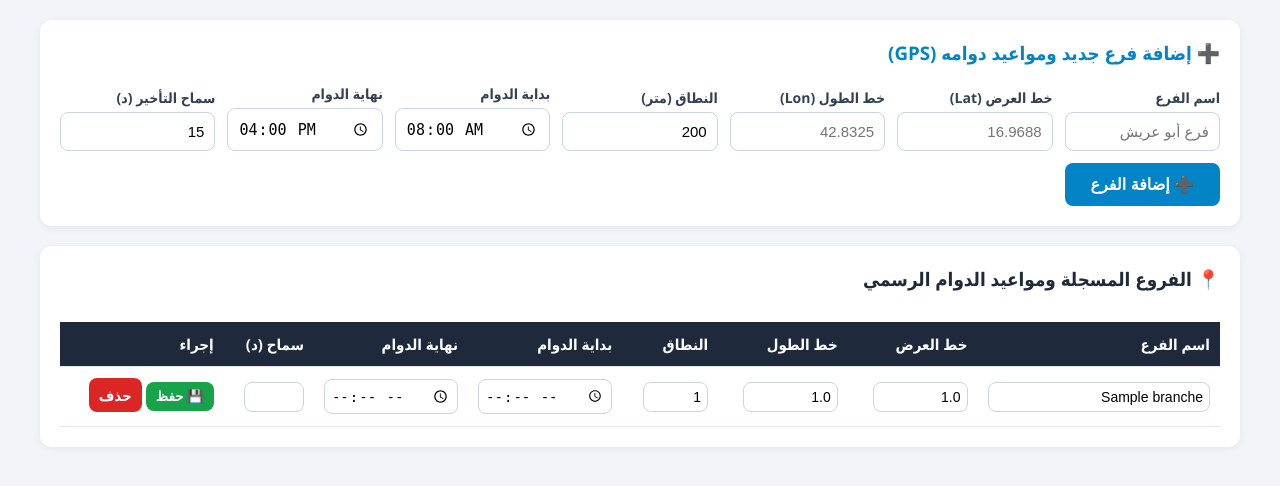
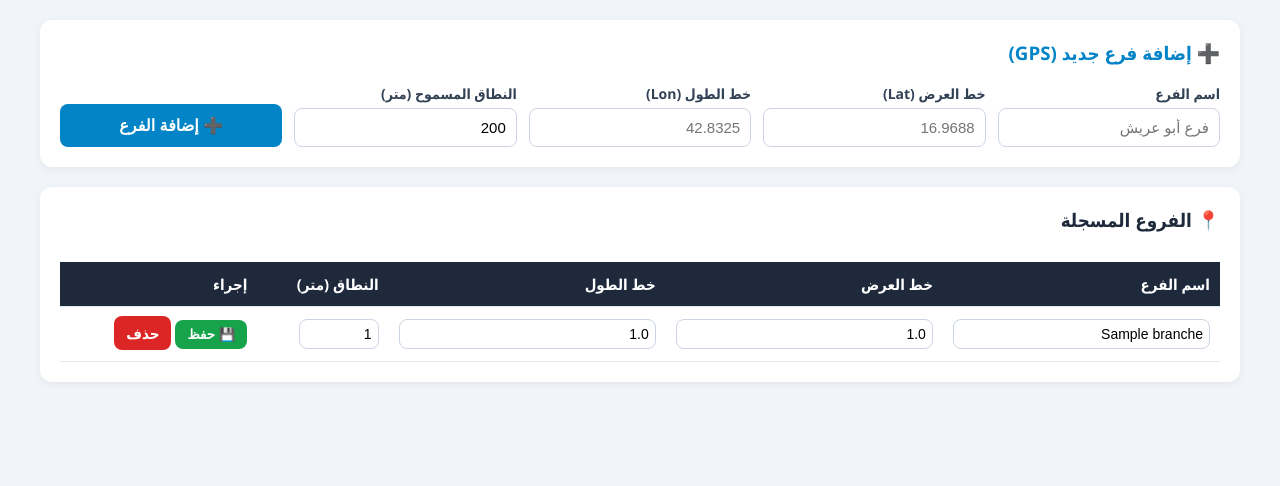
Before and after one commit to wahidhakamy-debug/attendance-system, a Flask app: page /branches in a window 1280 px wide. Shown: the part 64-550 px from the top of the page. Run offline with Flask 3, Linux system fonts and the light colour scheme; the visitor is signed in with stand-in values (Sample User, id 1); tables that the repository leaves empty hold one stand-in row (values such as "Sample post"); some libraries are stand-ins or nearby versions.

Commit message:
Refactor branch form layout and labels

```diff
--- a/templates/branches.html
+++ b/templates/branches.html
@@ -2,40 +2,34 @@
 {% block content %}
 
 <div class="card">
-    <h3 style="margin-top:0; color:#0284c7;">➕ إضافة فرع جديد ومواعيد دوامه (GPS)</h3>
-    <form action="/add_branch" method="POST" style="display: grid; grid-template-columns: repeat(auto-fit, minmax(150px, 1fr)); gap: 12px; align-items: end;">
+    <h3 style="margin-top:0; color:#0284c7;">➕ إضافة فرع جديد (GPS)</h3>
+    <form action="/add_branch" method="POST" style="display: grid; grid-template-columns: repeat(auto-fit, minmax(160px, 1fr)); gap: 12px; align-items: end;">
         <div><label>اسم الفرع</label><input type="text" name="name" placeholder="فرع أبو عريش" required></div>
         <div><label>خط العرض (Lat)</label><input type="text" name="lat" placeholder="16.9688" required></div>
         <div><label>خط الطول (Lon)</label><input type="text" name="lon" placeholder="42.8325" required></div>
-        <div><label>النطاق (متر)</label><input type="number" name="radius" value="200" required></div>
-        <div><label>بداية الدوام</label><input type="time" name="start_time" value="08:00" required></div>
-        <div><label>نهاية الدوام</label><input type="time" name="end_time" value="16:00" required></div>
-        <div><label>سماح التأخير (د)</label><input type="number" name="grace_period" value="15" required></div>
+        <div><label>النطاق المسموح (متر)</label><input type="number" name="radius" value="200" required></div>
         <div><button type="submit" class="btn btn-primary" style="padding:12px; width:100%; font-size:16px;">➕ إضافة الفرع</button></div>
     </form>
 </div>
 
 <div class="card">
-    <h3 style="margin-top:0;">📍 الفروع المسجلة ومواعيد الدوام الرسمي</h3>
+    <h3 style="margin-top:0;">📍 الفروع المسجلة</h3>
     <div style="overflow-x:auto;">
         <table>
             <thead>
-                <tr><th>اسم الفرع</th><th>خط العرض</th><th>خط الطول</th><th>النطاق</th><th>بداية الدوام</th><th>نهاية الدوام</th><th>سماح (د)</th><th>إجراء</th></tr>
+                <tr><th>اسم الفرع</th><th>خط العرض</th><th>خط الطول</th><th>النطاق (متر)</th><th>إجراء</th></tr>
             </thead>
             <tbody>
                 {% for b in branches %}
                 <tr>
                     <form action="/edit_branch/{{ b.0 }}" method="POST">
                         <td><input type="text" name="name" value="{{ b.1 }}" required style="padding:6px; font-size:14px;"></td>
-                        <td><input type="text" name="lat" value="{{ b.2 }}" required style="padding:6px; font-size:14px; width:95px;"></td>
-                        <td><input type="text" name="lon" value="{{ b.3 }}" required style="padding:6px; font-size:14px; width:95px;"></td>
-                        <td><input type="number" name="radius" value="{{ b.4 }}" required style="padding:6px; font-size:14px; width:65px;"></td>
-                        <td><input type="time" name="start_time" value="{{ b.5 }}" required style="padding:6px; font-size:14px;"></td>
-                        <td><input type="time" name="end_time" value="{{ b.6 }}" required style="padding:6px; font-size:14px;"></td>
-                        <td><input type="number" name="grace_period" value="{{ b.7 }}" required style="padding:6px; font-size:14px; width:60px;"></td>
+                        <td><input type="text" name="lat" value="{{ b.2 }}" required style="padding:6px; font-size:14px;"></td>
+                        <td><input type="text" name="lon" value="{{ b.3 }}" required style="padding:6px; font-size:14px;"></td>
+                        <td><input type="number" name="radius" value="{{ b.4 }}" required style="padding:6px; font-size:14px; width:80px;"></td>
                         <td style="white-space: nowrap;">
-                            <button type="submit" class="btn" style="background:#16a34a; padding:7px 10px;">💾 حفظ</button>
-                            <a href="/delete_branch/{{ b.0 }}" onclick="return confirm('حذف هذا الفرع؟')" class="btn" style="background:#dc2626; padding:7px 10px; text-decoration:none;">حذف</a>
+                            <button type="submit" class="btn" style="background:#16a34a; padding:7px 12px;">💾 حفظ</button>
+                            <a href="/delete_branch/{{ b.0 }}" onclick="return confirm('حذف هذا الفرع؟')" class="btn" style="background:#dc2626; padding:7px 12px; text-decoration:none;">حذف</a>
                         </td>
                     </form>
                 </tr>
```
